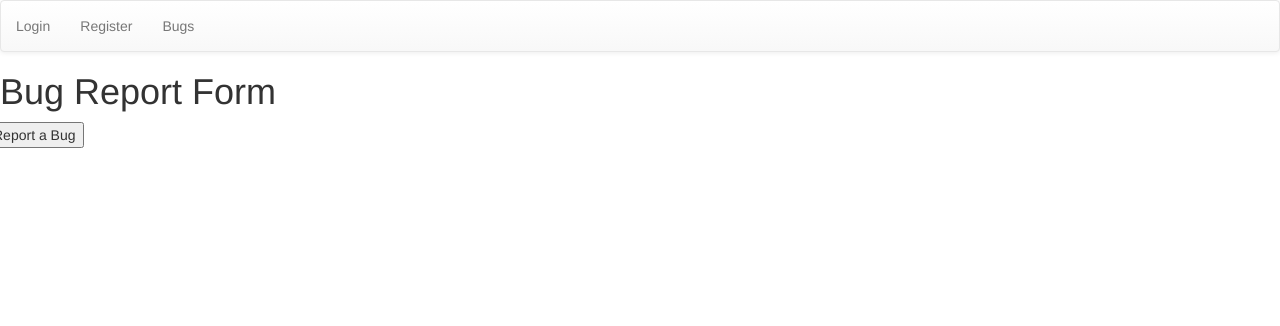
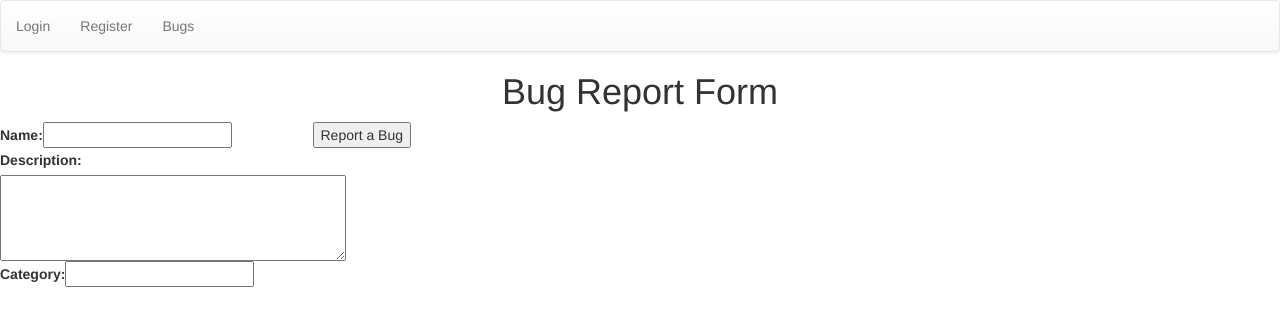
Before and after one commit to saor48/tracker, a Django app: page /issues/bug/ in a window 1280 px wide. Shown: the top 326 px of the page. Run offline with Django 3.2, Linux system fonts and the light colour scheme; some libraries are stand-ins or nearby versions.

Commit message:
added create issue form

```diff
--- /dev/null
+++ b/issues/forms.py
@@ -0,0 +1,19 @@
+from django import forms
+from .models import Issue
+
+class CreateIssueForm(forms.Form):
+
+    CATEGORY_CHOICES = ['Bug', 'Feature']
+
+    name = forms.CharField(label='Name', max_length=254, required=True)
+    description = forms.CharField(required=True, widget=forms.Textarea(attrs={'rows': 4, 'cols': 40}))
+    category = forms.CharField(label='Category', max_length=254, required=True)
+    #ChoiceField(choices=CATEGORY_CHOICES )
+
+
+
+class EditIssueForm(forms.ModelForm):
+
+    class Meta:
+        model = Issue
+        fields = ('name', 'description', 'comment', 'date_accepted', 'date_started')
--- a/issues/templates/bug.html
+++ b/issues/templates/bug.html
@@ -10,6 +10,10 @@
     <div class="display">
             <form action="{% url 'bug' %}" method="post">
                 {% csrf_token %}
+                <div class="form-group col-md-6">
+
+                {{ form }}
+                </div>
                 <button type="submit">Report a Bug</button>
             </form>
     </div>
--- a/issues/templates/issues.html
+++ b/issues/templates/issues.html
@@ -2,9 +2,8 @@
 
 {% block content %}
 
-<h1>Issues</h1>
+<h1>Issues of Bugs and Features</h1>
 {{issues}}<hr>
-{{fields}}<hr>
 
 <div class="row row-flex">
     {% for issue in issues %}
--- a/issues/views.py
+++ b/issues/views.py
@@ -1,6 +1,8 @@
 from django.shortcuts import render, redirect, reverse
 from .models import Issue
 from datetime import date as Date
+from .forms import CreateIssueForm, EditIssueForm
+
 
 def issues(request):
     issues = Issue.objects.all()
@@ -10,24 +12,27 @@ def issues(request):
 
     return render(request, 'issues.html', { 'issues' : issues } )
 
+
 def bug(request):
 
-    query = Issue(
-        name = "new issue",
-        description = "created in views",
-        comment = "",
-        category = "bug",
-        date_issued = Date.today,
-        date_accepted = None,
-        date_started = None,
-        date_completed = None,
-        price = None,
-        )
-
-    if request.method == "POST":
-
-        query.save()
-
-        return redirect(reverse('issues'))
-
-    return render(request, 'bug.html' )
+    if request.method == 'POST':
+        form = CreateIssueForm(request.POST)
+        if form.is_valid():
+            query = Issue(
+                    name = form.cleaned_data['name'],
+                    description = form.cleaned_data['description'],
+                    comment = "",
+                    category = form.cleaned_data['category'],
+                    date_issued = Date.today,
+                    date_accepted = None,
+                    date_started = None,
+                    date_completed = None,
+                    price = None,
+                    )
+            print("query---", query)
+            query.save()
+            return redirect(reverse('issues'))
+    else:
+        form = CreateIssueForm()
+    print("form--------", form)
+    return render(request, 'bug.html', {'form': form})
--- a/static/css/style.css
+++ b/static/css/style.css
@@ -1,3 +1,7 @@
+h1 {
+    text-align: center;
+}
+
 form {
     width: 50%;
 }
```
Also changed, not shown: README.md.
